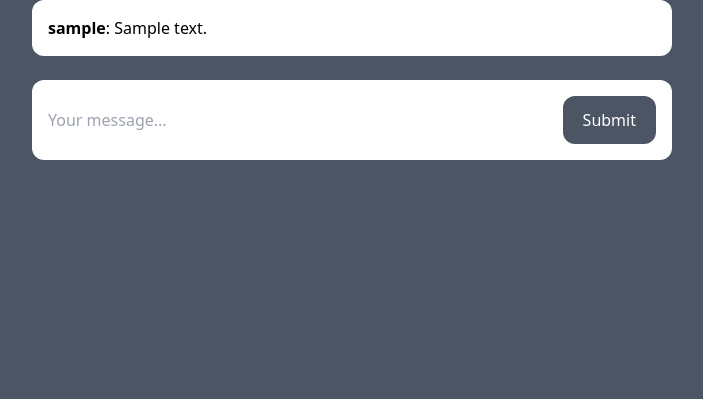
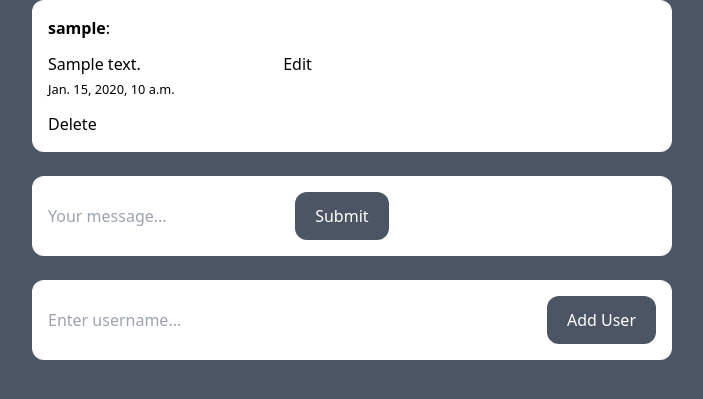
Before and after one commit to vitaliimusiienko/django_project_messenger, a Django app: a page that uses messenger/messenger_app/templates/messenger_app/chat.html in a window 1280 px wide. Shown: the part 96-495 px from the top of the page, without its empty margins (288-991 px from the left). Run offline with Django 5.2, Linux system fonts and the light colour scheme; a user stored in the database is signed in; tables that the repository leaves empty hold one stand-in row (values such as "Sample post"); some libraries are stand-ins or nearby versions.

Commit message:
add the ability to delete and edit messages, added the ability of a superuser to add users to chats and also added permissions

```diff
--- a/messenger/messenger_app/models.py
+++ b/messenger/messenger_app/models.py
@@ -5,6 +5,9 @@
     name = models.CharField(max_length=100)
     slug = models.SlugField(unique=True)
 
+class ChatsMembership(models.Model):
+    chat = models.ForeignKey(Chats, on_delete=models.DO_NOTHING)
+    user = models.ForeignKey(User, on_delete=models.DO_NOTHING)
 
 class Message(models.Model):
     chat = models.ForeignKey(Chats, related_name='messages', on_delete=models.CASCADE)
@@ -12,5 +15,26 @@
     text = models.TextField(null=True, blank=True)
     date_published = models.DateTimeField(auto_now_add=True)
 
+
+    def can_edit_message(self, user):
+        if user.is_superuser:
+            return True
+
+        if self.user:
+            return self.user == user
+
+        return True
+
+    def can_delete_message(self, user):
+        if user.is_superuser:
+            return True
+
+        if self.user:
+            return self.user == user
+        return True
+
+
     class Meta:
         ordering = ('date_published',)
+        permissions = [('can_edit_message', 'user can edit message'),
+                      ('can_delete_message', 'user can delete message'),]
--- a/messenger/messenger_app/templates/messenger_app/chat.html
+++ b/messenger/messenger_app/templates/messenger_app/chat.html
@@ -4,18 +4,44 @@
 {% block content %}
 <div class="lg:w-2/4 mx -4 lg:mx-auto p-4 bg-white rounded-xl">
     <div class="chat-messages space-y-3" id="chat-messages">
-        {% for message in messages %}<b>{{ message.user.username }}</b>: {{ message.text }}<br>{% endfor %}
+        {% for message in messages %}<b>{{ message.user.username }}</b>:
+        {% if message.user == request.user %}
+        <form action="{% url 'edit_message' chat.slug message.id %}" method="post">
+            {% csrf_token %}<input type="text" name="edited_text" value="{{ message.text }}">
+            <button type="submit">Edit</button>
+        </form>
+        {% else %}
+        {{ message.text }}
+        {% endif %}
+        <small>{{ message.date_published }}</small>
+    </form>
+    <form action="{% url 'delete_message' chat.slug message.id %}" method="post">
+        {% csrf_token %}
+        <button type="submit">Delete</button><br>{% endfor %}
     </div>
 </div>
 <div class="lg:w-2/4 mt-6 mx-4 lg:mx-auto p-4 bg-white rounded-xl">
     <form method="post" action="new_message" class="flex">
         {% csrf_token %}
         <input type="text" name="content" class="flex-1 mr-3"
-         placeholder="Your message..." id="chat-message-input">
+        placeholder="Your message..." id="chat-message-input">
 
         <button
-            class="px-5 py-3 rounded-xl text-white bg-gray-600 hover:bg-gray-700"
-            id="chat-message-submit">Submit</button>
+             class="px-5 py-3 rounded-xl text-white bg-gray-600 hover:bg-gray-700"
+             id="chat-message-submit">Submit</button>
     </form>
 </div>
+{% if user.is_superuser %}
+<div class="lg:w-2/4 mt-6 mx-4 lg:mx-auto p-4 bg-white rounded-xl">
+    <form method="post" action="{% url 'add_to_chat' chat.id %}" class="flex">
+        {% csrf_token %}
+        <input type="text" name="username" class="flex-1 mr-3"
+        placeholder="Enter username...">
+
+        <button
+             class="px-5 py-3 rounded-xl text-white bg-gray-600 hover:bg-gray-700">Add User
+            </button>
+    </form>
+</div>
+{% endif %}
 {% endblock %}
--- a/messenger/messenger_app/urls.py
+++ b/messenger/messenger_app/urls.py
@@ -4,6 +4,9 @@
 urlpatterns = [
     path('chats/', views.chats, name='chats'),
     path('<slug:slug>/', views.chat, name='chat'),
-    path('<slug:slug>/new_message', views.new_message, name='new_message')
+    path('<slug:slug>/new_message', views.new_message, name='new_message'),
+    path('<slug:slug>/edit_message/<int:message_id>', views.edit_message, name='edit_message'),
+    path('<slug:slug>/delete_message/<int:message_id>', views.delete_message, name='delete_message'),
+    path('add_to_chat/<int:chat_id>/', views.add_to_chat, name='add_to_chat')
 
 ]
--- a/messenger/messenger_app/views.py
+++ b/messenger/messenger_app/views.py
@@ -1,19 +1,42 @@
 from django.shortcuts import render,redirect,reverse
-from .models import Chats,Message
+from .models import Chats,Message,ChatsMembership
 from .forms import NewMessageForm
+from django.contrib.auth.decorators import login_required,permission_required
+from django.contrib.admin.views.decorators import staff_member_required
+from django.contrib.auth.models import User
+from datetime import datetime
+
+@staff_member_required
+@login_required
+def add_to_chat(request, chat_id):
+    if request.method == 'POST':
+       chat = Chats.objects.get(pk=chat_id)
+       username = request.POST.get('username')
+       try:
+           user = User.objects.get(username=username)
+           ChatsMembership.objects.create(user=user, chat=chat)
+       except User.DoesNotExist:
+           pass
+    return redirect('chats')
 
 
+@login_required
 def chats(request):
-    chats = Chats.objects.all()
+    if request.user.is_superuser:
+        chats = Chats.objects.all()
+    else:
+        chats = Chats.objects.filter(chatsmembership__user=request.user)
 
     return render(request, 'messenger_app/chats.html', {'chats': chats})
 
+@login_required
 def chat(request, slug):
     chat = Chats.objects.get(slug=slug)
     messages = Message.objects.filter(chat=chat)[0:25]
 
     return render(request, 'messenger_app/chat.html', {'chat':chat, 'messages':messages})
 
+@login_required
 def new_message(request, slug):
     chat = Chats.objects.get(slug=slug)
     error = ''
@@ -39,4 +62,25 @@
     return redirect(reverse('chat', kwargs={'slug':slug}))
 
 
-# Create your views here.
+@permission_required('messenger_app.can_edit_message')
+def edit_message(request,message_id,slug):
+    edit_datetime = datetime.now()
+    if request.method == 'POST':
+        edited_text = request.POST.get('edited_message')
+        message = Message.objects.get(pk=message_id)
+        if edited_text and message:
+            message.text = edited_text
+            message.date_published = edit_datetime
+            message.save()
+
+
+    return redirect(reverse('chat', kwargs={'slug':slug}))
+
+
+@permission_required('messenger_app.can_delete_message')
+def delete_message(request,message_id,slug):
+    message = Message.objects.get(pk=message_id)
+    if request.user:
+        message.delete()
+
+    return redirect(reverse('chat', kwargs={'slug':slug}))
```
Also changed, not shown: messenger/messenger_app/migrations/0003_alter_message_options.py (added), messenger/messenger_app/migrations/0004_alter_message_options.py (added), messenger/messenger_app/migrations/0005_chats_user.py (added), messenger/messenger_app/migrations/0006_remove_chats_user_chatsmembership.py (added).
